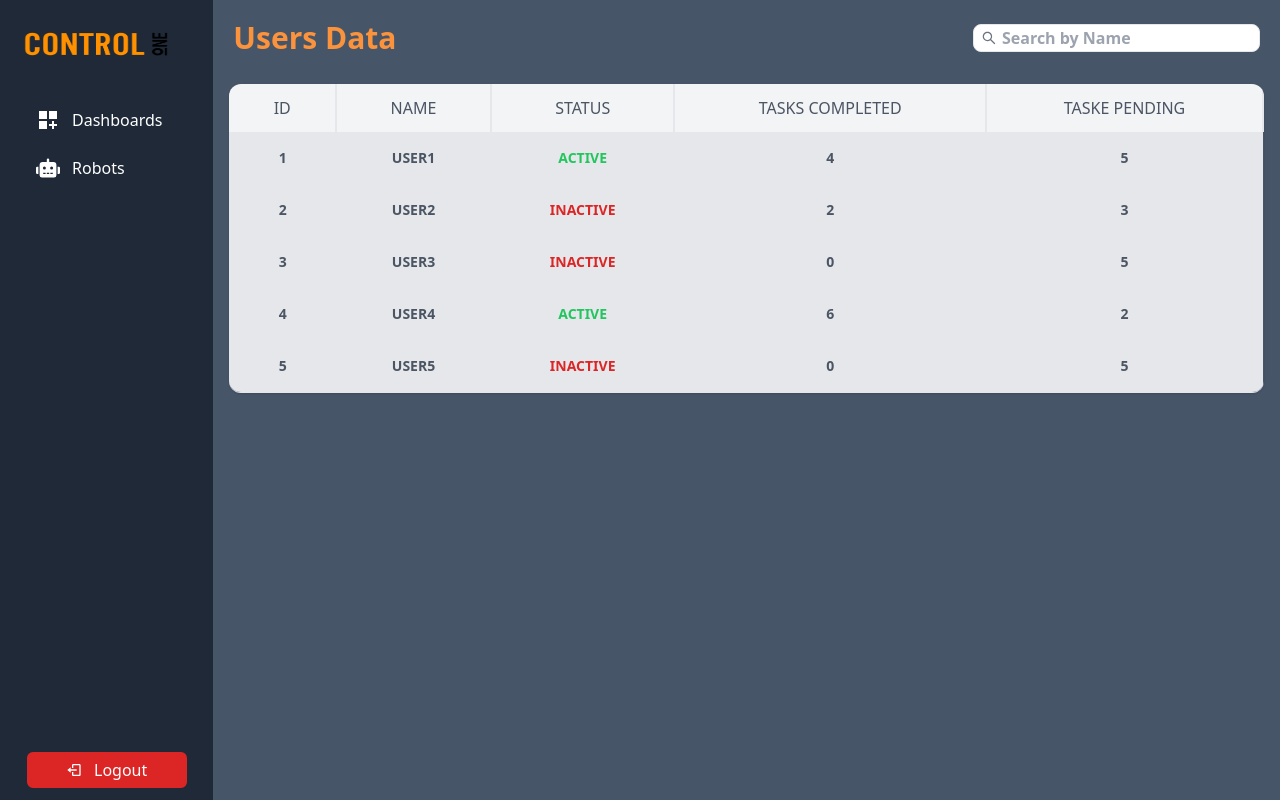
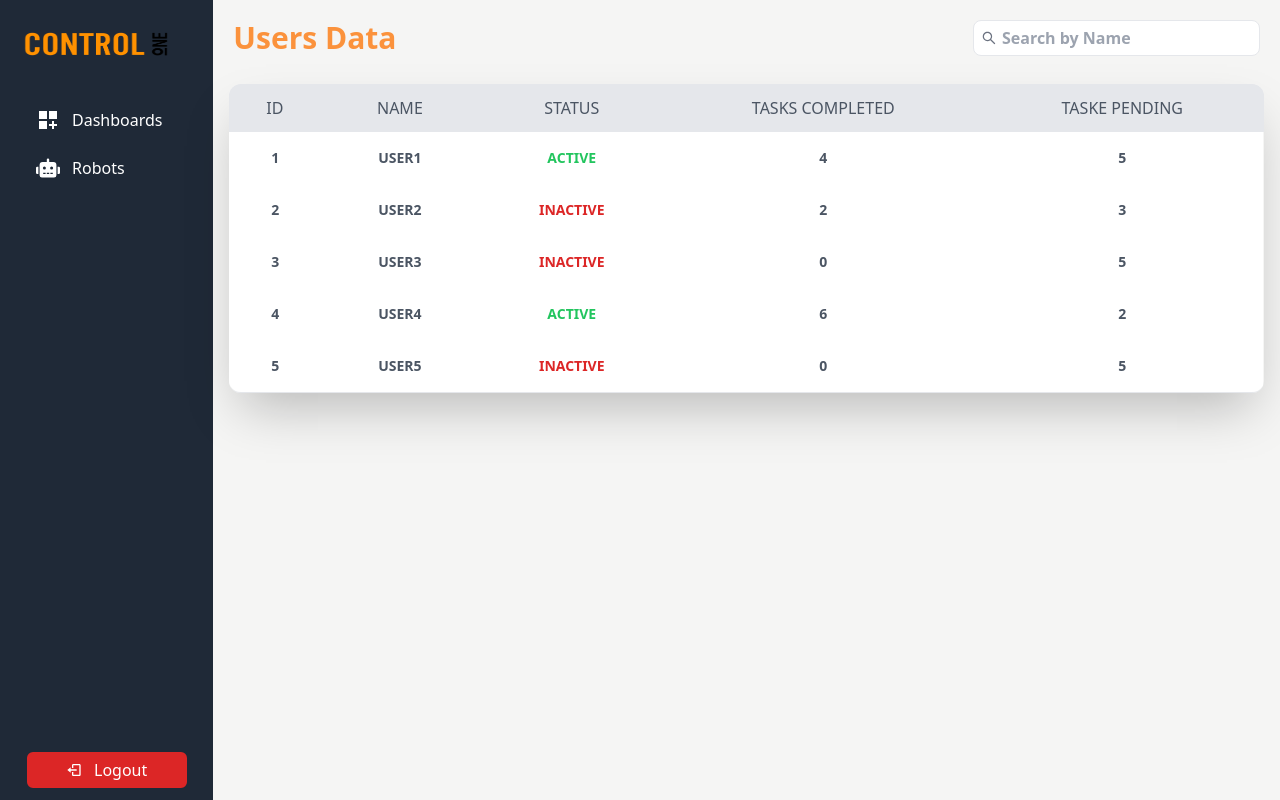
Before and after one commit to sudu-sudev/ControlOneFrontend, a React (Create React App) app: page /users in a window 1280 px wide. Built offline with nearby package versions, Linux system fonts and the light colour scheme.

Commit message:
Update Users.js

```diff
--- a/src/components/Users.js
+++ b/src/components/Users.js
@@ -14,7 +14,7 @@ const Users = () => {
         user.name.toLowerCase().includes(search.toLowerCase())
     )
     return (
-        <div className="bg-slate-600 h-screen min-w-full">
+        <div className="dark:bg-slate-600 bg-stone-100 h-screen min-w-full">
         <div className="p-5 text-white  font font-semibold flex justify-between">
             <div className="text-orange-400 font-bold text-3xl">
                 Users Data
@@ -22,35 +22,35 @@ const Users = () => {
             <div className="flex items-center">
                 <AiOutlineSearch className="absolute text-gray-500 h-6 w-6 pl-2" />
                 <input
-                        className="text-black h-7  rounded-lg border text-base px-3 pl-7 py-1 focus:outline-none focus:ring-0 focus:border-gray-700"
+                    className="text-black h-9  rounded-lg border text-base px-3 pl-7 py-1 focus:outline-none focus:ring-0 focus:border-gray-700"
                     type="text"
                     placeholder="Search by Name"
                     onChange={handleChange}
                 ></input>
             </div>
         </div>
-            <div className="flex shadow border-b rounded-xl overflow-x-auto  mr-4 ml-4 mt-2">
+        <div className="flex shadow-2xl border-b rounded-xl overflow-x-auto max-h-96 mr-4 ml-4 mt-2">
             <table className="min-w-full ">
                 <thead className=" ">
                     <tr>
-                            <th className="sticky bg-gray-100 top-0 text-center font-medium text-gray-600 uppercase py-3 px-6 border-r-2">
+                        <th className="sticky bg-gray-200 dark:bg-white top-0 text-center font-medium text-gray-600 uppercase py-3 px- border-r-2">
                             Id
                         </th>
-                            <th className="sticky bg-gray-100 top-0 text-center font-medium text-gray-600 uppercase py-3 px-6 border-r-2">
+                        <th className="sticky bg-gray-200 dark:bg-white top-0 text-center font-medium text-gray-600 uppercase py-3 px-6 border-r-2">
                             Name
                         </th>
-                            <th className="sticky bg-gray-100 top-0 text-center font-medium text-gray-600 uppercase py-3 px-6 border-r-2">
+                        <th className="sticky bg-gray-200 dark:bg-white top-0 text-center font-medium text-gray-600 uppercase py-3 px-6 border-r-2">
                             Status
                         </th>
-                            <th className="sticky bg-gray-100 top-0 text-center font-medium text-gray-600 uppercase py-3 px-6 border-r-2">
+                        <th className="sticky bg-gray-200 dark:bg-white top-0 text-center font-medium text-gray-600 uppercase py-3 px-6 border-r-2">
                             Tasks Completed
                         </th>
-                            <th className="sticky bg-gray-100 top-0 text-center font-medium text-gray-600 uppercase py-3 px-6 border-r-2">
+                        <th className="sticky bg-gray-200 dark:bg-white top-0 text-center font-medium text-gray-600 uppercase py-3 px-6 border-r-2">
                             Taske Pending
                         </th>
                     </tr>
                 </thead>
-                    <tbody className="bg-gray-200">
+                <tbody className="bg-white dark:bg-gray-200">
                     {filteredData?.map((user) => (
                         <UserTableData data={user} key={UsersData.id} />
                     ))}
```
Lines whose indentation alone changed are shown as unchanged.
